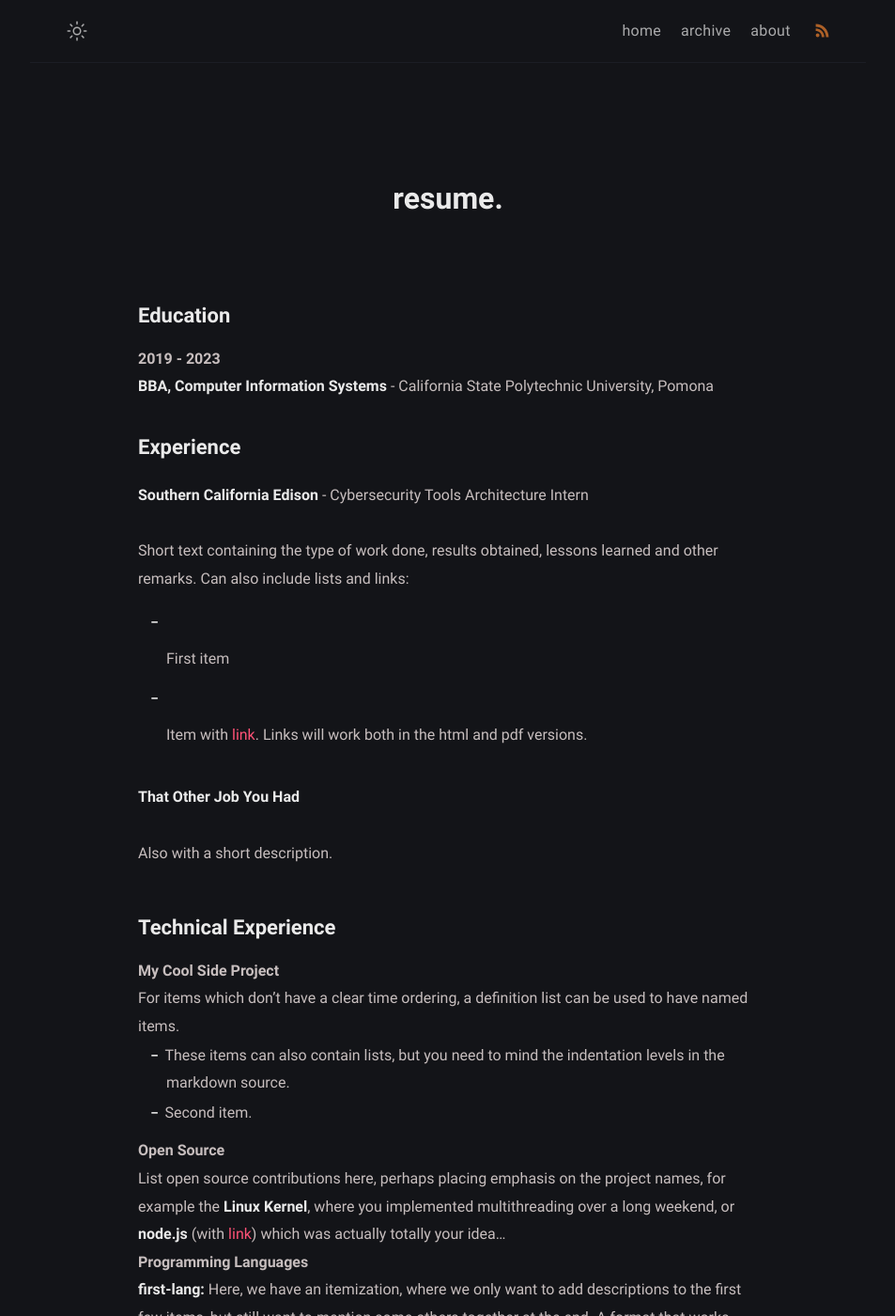
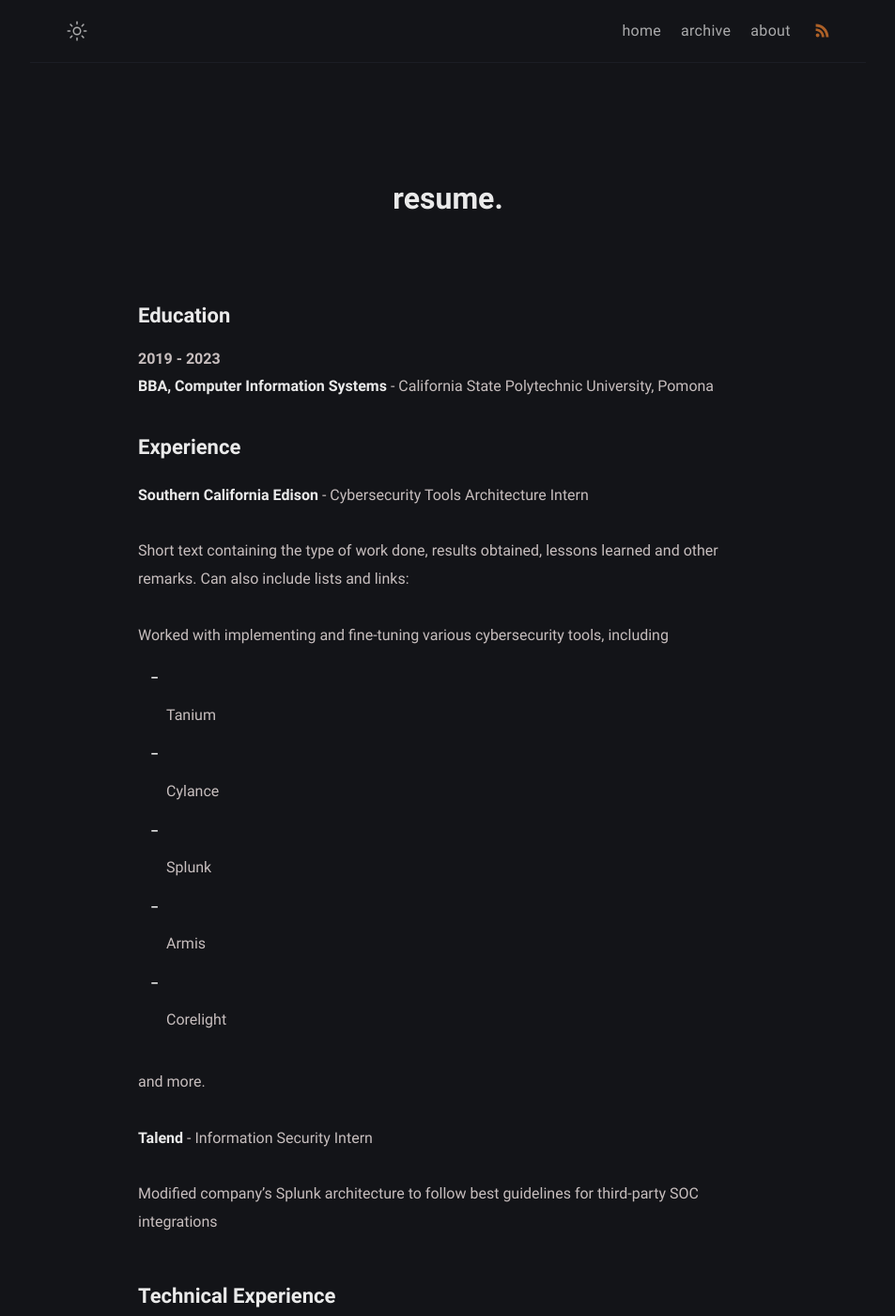
Before and after one commit to fyrworx4/old-fyrworx4.github.io, a Jekyll site: the page built from resume.md, in a window 1280 px wide and 1400 px high. Shown: the whole window at 94% size, without its empty margins (163-1116 px from the left). Built offline with Jekyll 4.4.1, drawn with Linux system fonts in a browser that asks for light colours.

Commit message:
Edited resume.md

```diff
--- a/resume.md
+++ b/resume.md
@@ -22,16 +22,24 @@ Short text containing the type of work done, results obtained,
 lessons learned and other remarks. Can also include lists and
 links:
 
+Worked with implementing and fine-tuning various cybersecurity tools, including
 
+* Tanium
 
-* First item
+* Cylance
 
-* Item with [link](http://www.example.com). Links will work both in
-  the html and pdf versions.
+* Splunk
 
-**That Other Job You Had**
+* Armis
 
-Also with a short description.
+* Corelight
+
+and more.
+
+**Talend** - Information Security Intern
+
+Modified company's Splunk architecture to follow best guidelines for third-party SOC integrations
+
 
 Technical Experience
 --------------------
```
